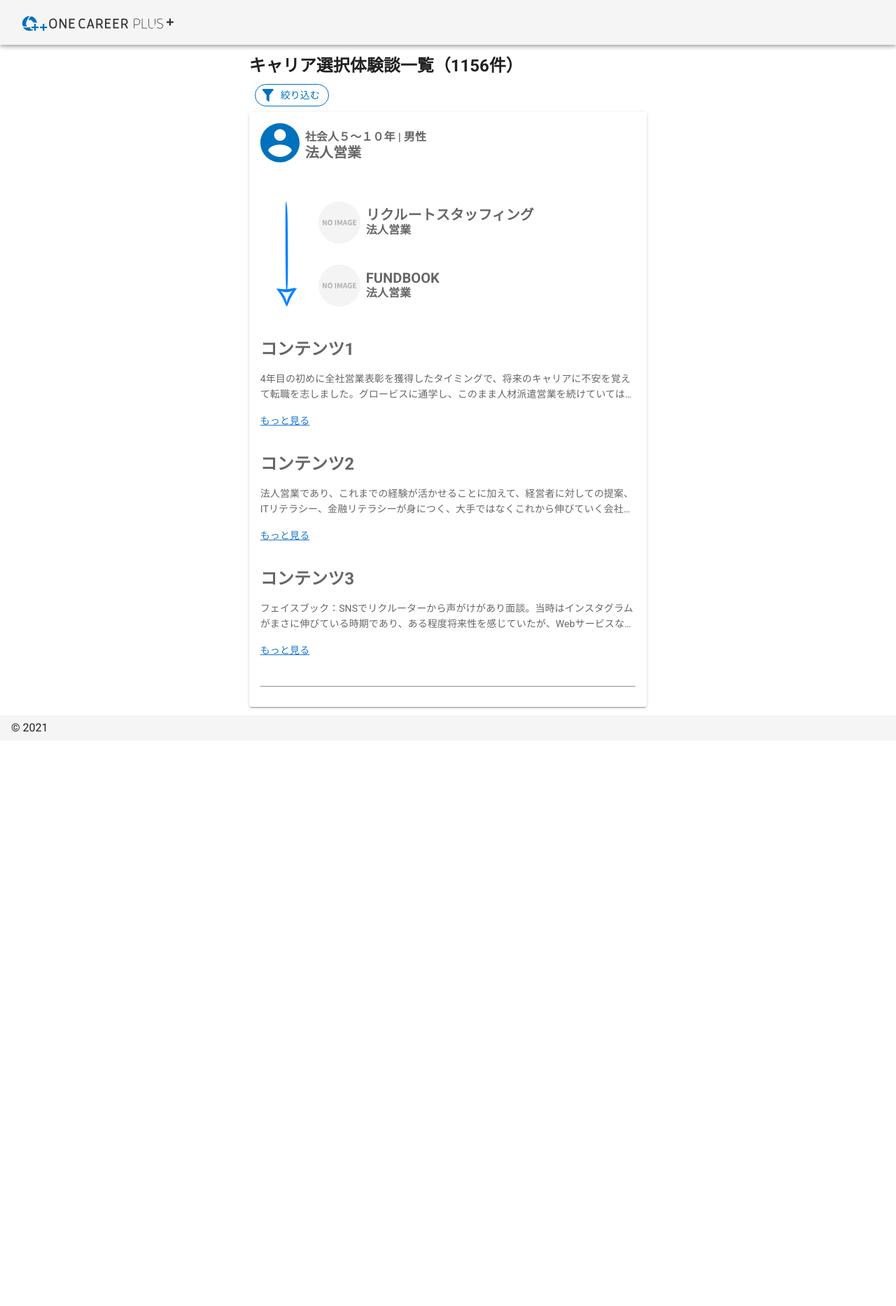
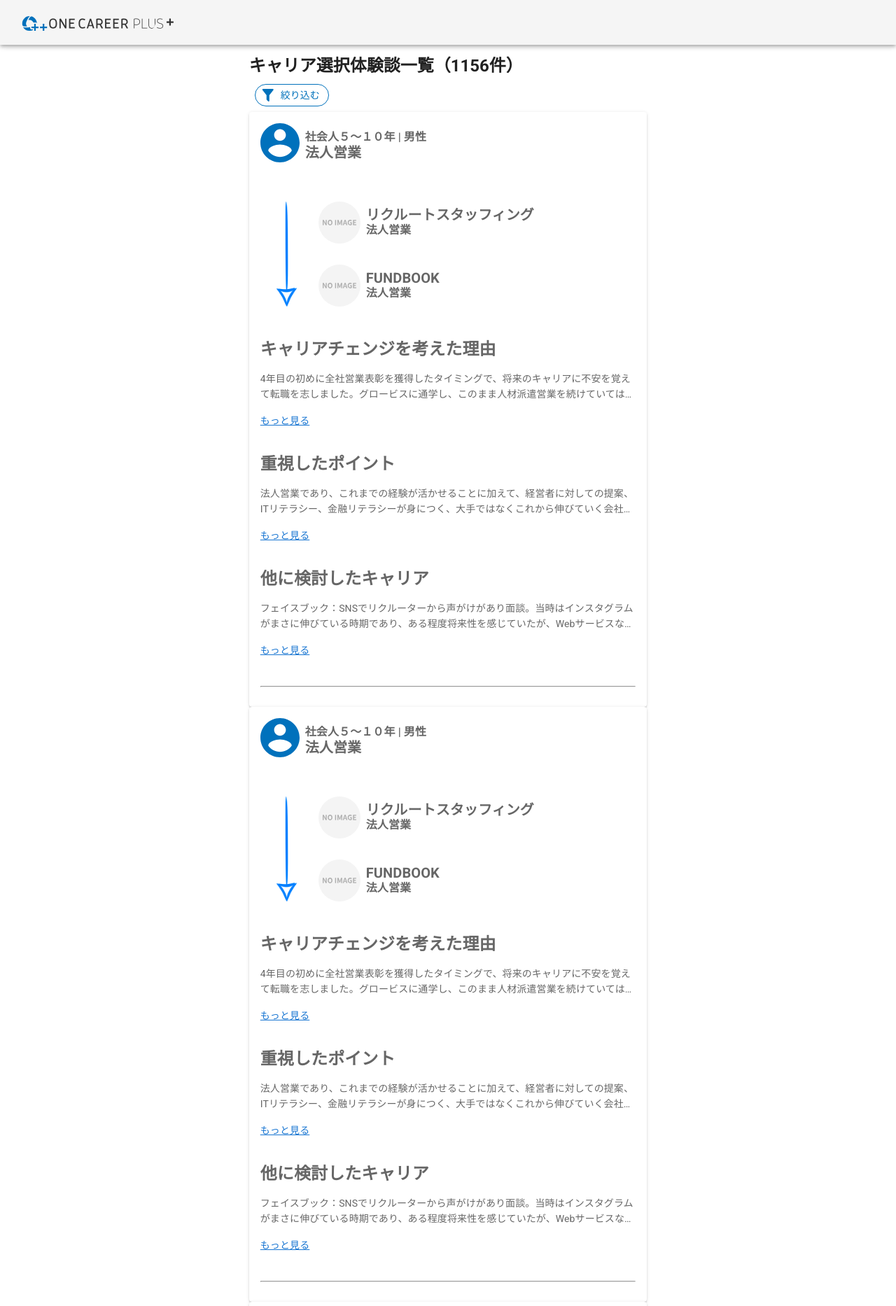
Before and after one commit to knknk98/oncareer-plus-plus, a Nuxt app in the folder frontend/: page / in a window 1280 px wide. Shown: the top 1866 px of the page at 70% size. Before the commit the page ends 1058 px from the top, so only its background shows below. Built offline with nearby package versions, Linux system fonts and the light colour scheme.

Commit message:
コンテンツタイトル修正

```diff
--- a/frontend/components/CareerPathCard.vue
+++ b/frontend/components/CareerPathCard.vue
@@ -42,21 +42,21 @@
             </div>
           </div>
           <section class="content_section">
-            <h2 class="content_title">コンテンツ1</h2>
+            <h2 class="content_title">キャリアチェンジを考えた理由</h2>
             <p :class="{'content':isDetail === false}">
               {{content1}}
             </p>
             <NuxtLink v-if="isDetail==false" to="/details">もっと見る</NuxtLink>
           </section>
           <section class="content_section">
-            <h2 class="content_title">コンテンツ2</h2>
+            <h2 class="content_title">重視したポイント</h2>
             <p :class="{'content':isDetail === false}">
               {{content2}}
             </p>
             <NuxtLink v-if="isDetail==false" to="/details">もっと見る</NuxtLink>
           </section>
           <section class="content_section">
-            <h2 class="content_title">コンテンツ3</h2>
+            <h2 class="content_title">他に検討したキャリア</h2>
             <p :class="{'content':isDetail === false}">
               {{content3}}
             </p>
--- a/frontend/pages/index.vue
+++ b/frontend/pages/index.vue
@@ -37,6 +37,9 @@
         </v-card>
       </v-dialog>
       <CareerPathCard :is-detail=false />
+      <CareerPathCard :is-detail=false />
+      <CareerPathCard :is-detail=false />
+      <CareerPathCard :is-detail=false />
     </v-col>
   </v-row>
 </template>
```
